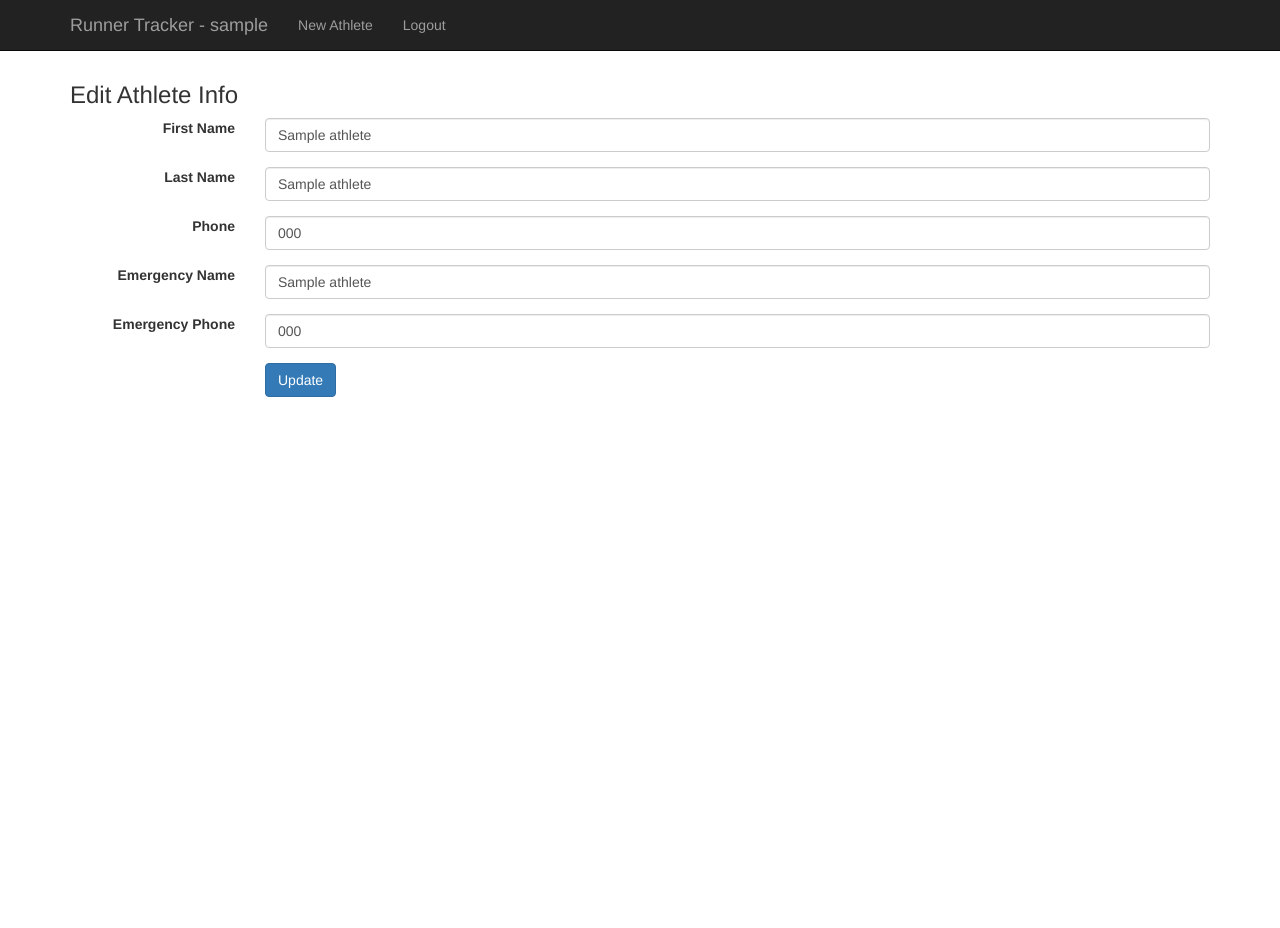
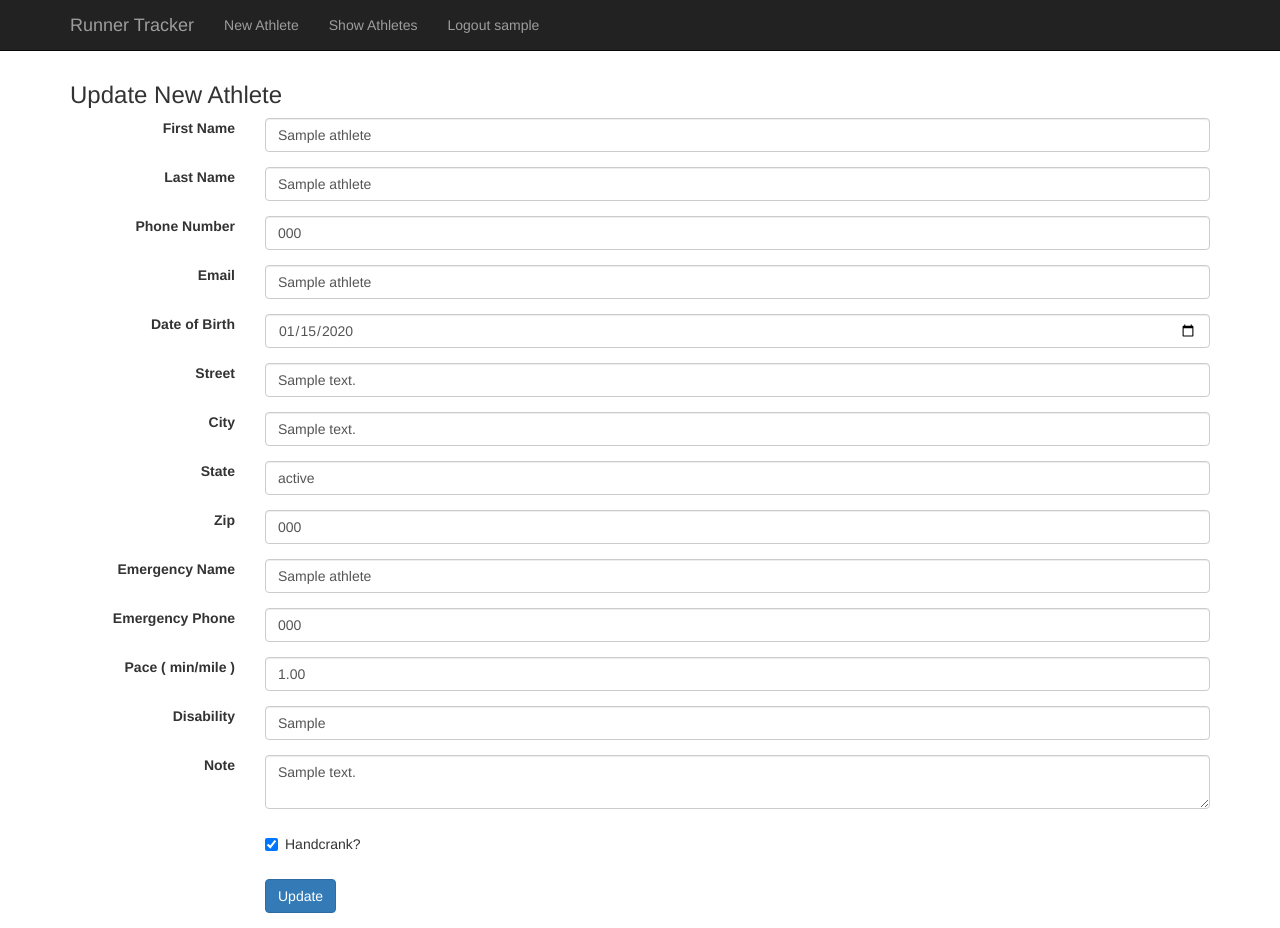
Before and after one commit to ericgarig/runner_tracker, a Flask app: page /athlete/1/edit in a window 1280 px wide. Before the commit the page ends 397 px from the top, so only its background shows below. Run offline with Flask 2, Linux system fonts and the light colour scheme; a user stored in the database is signed in; tables that the repository leaves empty hold one stand-in row (values such as "Sample post"); some libraries are stand-ins or nearby versions.

Commit message:
added handcrank flag. separated out athletes by type. combined edit and create into a single form ( removed the 2nd one ). updated model functions to test for null and empty strings

```diff
--- a/app/forms.py
+++ b/app/forms.py
@@ -1,3 +1,4 @@
+from decimal import Decimal, ROUND_UP
 from flask.ext.wtf import Form
 from wtforms import BooleanField, DateField, DecimalField, HiddenField, PasswordField, StringField, TextAreaField
 from wtforms.validators import DataRequired, Email, Length, NoneOf, NumberRange, Optional
@@ -5,22 +6,22 @@ from app.models import Athlete
 
 
 class EditForm(Form):
-	id = HiddenField('id', validators=[DataRequired()])
-	name_first = StringField('name_first', validators=[DataRequired()])
-	name_last = StringField('name_last', validators=[DataRequired()])
-	phone_number = StringField('phone_number')
-	email = StringField('email', validators=[Email(message='Not a valid email address')])
-	address_street = StringField('address_street')
-	address_city = StringField('address_city')
-	address_state = StringField('address_state', validators=[Length(max=2)])
-	address_zip = StringField('address_zip')
-	date_birth = DateField('date_birth')
-	disability = StringField('disability')
-	pace = DecimalField('pace')
-	ice_name = StringField('ice_name')
-	ice_phone = StringField('ice_phone')
-	note = TextAreaField('note')
-	is_handcrank = BooleanField('is_handcrank')
+	id = HiddenField('id', validators=[DataRequired(message='internal ID undefined')])
+	name_first = StringField('First Name', validators=[DataRequired(message='must enter a first name')])
+	name_last = StringField('Last Name', validators=[DataRequired(message='must enter a last name')])
+	phone_number = StringField('Phone Number', validators=[Optional()], default = '')
+	email = StringField('Email', validators=[Optional(), Email(message='Not a valid email address')], default = '')
+	date = DateField('Date of Birth', validators=[Optional()])
+	address_street = StringField('Street', validators=[Optional()], default = '')
+	address_city = StringField('City', validators=[Optional()], default = '')
+	address_state = StringField('State', validators=[Optional(), Length(max=2, message='must be 2 letters')], default = '')
+	address_zip = StringField('Zip', validators=[Optional()], default = '')
+	ice_name = StringField('Emergency Name', validators=[Optional()], default = '')
+	ice_phone = StringField('Emergency Phone', validators=[Optional()], default = '')
+	pace = DecimalField('Pace ( min/mile )', places=2, rounding=ROUND_UP, validators=[Optional()])
+	disability = StringField('Disability', validators=[Optional()], default = '')
+	note = TextAreaField('Note', validators=[Optional()], default = '')
+	is_handcrank = BooleanField('Handcrank?', validators=[Optional()], default=0)
 
 
 class DeleteForm(Form):
--- a/app/templates/athlete_edit.html
+++ b/app/templates/athlete_edit.html
@@ -2,33 +2,76 @@
 {% extends "base.html" %}
 
 {% block content %}
-<h3>Edit Athlete Info</h3>
-<form action="" method="post" name="form" value="form">
+<h3>{{ 'Create' if form.id.data == 0 else 'Update' }} New Athlete</h3>
+<form action="" method="post" name="edit">
 	{{form.hidden_tag()}}
 	<div class="form-group row">
-		<label for="name_first" class="col-sm-2 form-control-label text-right">First Name</label>
-		<div class="col-sm-10">{{ form.name_first(class_="col-sm-10 form-control") }}</div>
+		{{form.name_first.label(class_="col-sm-2 form-control-label text-right")}}
+		<div class="col-sm-10">{{ form.name_first(class_="col-sm-10 form-control", placeholder="Jane") }}</div>
 	</div>
 	<div class="form-group row">
-		<label for="name_last" class="col-sm-2 form-control-label text-right">Last Name</label>
-		<div class="col-sm-10">{{ form.name_last(class_="col-sm-10 form-control") }}</div>
+		{{form.name_last.label(class_="col-sm-2 form-control-label text-right")}}
+		<div class="col-sm-10">{{ form.name_last(class_="col-sm-10 form-control", placeholder="Doe") }}</div>
 	</div>
 	<div class="form-group row">
-		<label for="phone_number" class="col-sm-2 form-control-label text-right">Phone</label>
-		<div class="col-sm-10">{{ form.phone_number(class_="col-sm-10 form-control") }}</div>
+		{{form.phone_number.label(class_="col-sm-2 form-control-label text-right")}}
+		<div class="col-sm-10">{{ form.phone_number(class_="col-sm-10 form-control", placeholder="1234567890") }}</div>
 	</div>
 	<div class="form-group row">
-		<label for="ice_name" class="col-sm-2 form-control-label text-right">Emergency Name</label>
-		<div class="col-sm-10">{{ form.ice_name(class_="col-sm-10 form-control") }}</div>
+		{{form.email.label(class_="col-sm-2 form-control-label text-right")}}
+		<div class="col-sm-10">{{ form.name_last(class_="col-sm-10 form-control", placeholder="my-email@domain.com") }}</div>
 	</div>
 	<div class="form-group row">
-		<label for="ice_phone" class="col-sm-2 form-control-label text-right">Emergency Phone</label>
-		<div class="col-sm-10">{{ form.ice_phone(class_="col-sm-10 form-control") }}</div>
+		{{form.date.label(class_="col-sm-2 form-control-label text-right")}}
+		<div class="col-sm-10">{{ form.date(class_="col-sm-10 form-control") }}</div>
+	</div>
+	<div class="form-group row">
+		{{form.address_street.label(class_="col-sm-2 form-control-label text-right")}}
+		<div class="col-sm-10">{{ form.address_street(class_="col-sm-10 form-control", placeholder="123 Fake St.") }}</div>
+	</div>
+	<div class="form-group row">
+		{{form.address_city.label(class_="col-sm-2 form-control-label text-right")}}
+		<div class="col-sm-10">{{ form.address_city(class_="col-sm-10 form-control", placeholder="Fakeville") }}</div>
+	</div>
+	<div class="form-group row">
+		{{form.address_state.label(class_="col-sm-2 form-control-label text-right")}}
+		<div class="col-sm-10">{{ form.address_state(class_="col-sm-10 form-control", placeholder="ME") }}</div>
+	</div>
+	<div class="form-group row">
+		{{form.address_zip.label(class_="col-sm-2 form-control-label text-right")}}
+		<div class="col-sm-10">{{ form.address_zip(class_="col-sm-10 form-control", placeholder="12345") }}</div>
+	</div>
+	<div class="form-group row">
+		{{form.ice_name.label(class_="col-sm-2 form-control-label text-right")}}
+		<div class="col-sm-10">{{ form.ice_name(class_="col-sm-10 form-control", placeholder="John Doe") }}</div>
+	</div>
+	<div class="form-group row">
+		{{form.ice_phone.label(class_="col-sm-2 form-control-label text-right")}}
+		<div class="col-sm-10">{{ form.ice_phone(class_="col-sm-10 form-control", placeholder="0987654321") }}</div>
+	</div>
+	<div class="form-group row">
+		{{form.pace.label(class_="col-sm-2 form-control-label text-right")}}
+		<div class="col-sm-10">{{ form.pace(class_="col-sm-10 form-control", placeholder="7.5") }}</div>
+	</div>
+	<div class="form-group row">
+		{{form.disability.label(class_="col-sm-2 form-control-label text-right")}}
+		<div class="col-sm-10">{{ form.disability(class_="col-sm-10 form-control", placeholder="BK") }}</div>
+	</div>
+	<div class="form-group row">
+		{{form.note.label(class_="col-sm-2 form-control-label text-right")}}
+		<div class="col-sm-10">{{ form.note(class_="col-sm-10 form-control", placeholder="Something intersting goes here...") }}</div>
+	</div>
+	<div class="form-group row">
+		<div class="col-sm-offset-2 col-sm-10">
+			<div class="checkbox">
+				<label>{{ form.is_handcrank(class_="checkbox") }}Handcrank?</label>
+			</div>
+		</div>
 	</div>
 
 	<div class="form-group row">
 		<div class="col-sm-offset-2 col-sm-10">
-			<button type="submit" class="btn btn-primary">Update</button>
+			<button type="submit" class="btn btn-primary">{{ 'Create' if form.id.data == 0 else 'Update' }}</button>
 		</div>
 	</div>
 </form>
--- a/app/templates/base.html
+++ b/app/templates/base.html
@@ -61,6 +61,7 @@
 				$('input[name="date"]').daterangepicker({
 					singleDatePicker: true,
 					showDropdowns: true,
+					startDate: "1900-01-01",
 					locale: {
 						format: 'YYYY-MM-DD'
 					}
--- a/app/templates/navbar.html
+++ b/app/templates/navbar.html
@@ -7,7 +7,7 @@
 				<span class="icon-bar"></span>
 				<span class="icon-bar"></span>
 			</button>
-			<a class="navbar-brand" href="{{url_for('index')}}">Runner Tracker{% if not current_user.is_anonymous %} - {{ current_user.username }}{% endif %}</a>
+			<a class="navbar-brand" href="{{url_for('index')}}">Runner Tracker</a>
 		</div>
 		<div id="navbar" class="collapse navbar-collapse">
 			<ul class="nav navbar-nav">
@@ -15,7 +15,8 @@
 					<li><a href="{{url_for('login')}}">Login</a></li>
 				{% else %}
 					<li><a href="{{url_for('create_athlete')}}">New Athlete</a></li>
-					<li><a href="{{url_for('logout')}}">Logout</a></li>
+					<li><a href="{{url_for('index')}}">Show Athletes</a></li>
+					<li><a href="{{url_for('logout')}}">Logout {{ current_user.username if not current_user.is_anonymous }}</a></li>
 				{% endif %}
 			</ul>
 		</div>
--- a/app/views.py
+++ b/app/views.py
@@ -56,65 +56,73 @@ def logout():
 # ##########################
 
 @app.route('/')
-@app.route('/athlete/list')
+@app.route('/athlete')
 @login_required
 def index():
-	athletes = Athlete.query.get(1)
+	athletes = Athlete.query.first()
 	return render_template('index.html', athletes=athletes)
 
 
-@app.route('/new', methods=['GET', 'POST'])
+@app.route('/athlete/new', methods=['GET', 'POST'])
 @login_required
 def create_athlete():
 	form = EditForm()
 	if form.validate_on_submit():
-		new = Athlete(name_first=form.name_first.data,
-						name_last=form.name_last.data,
-						phone_number =convert_to_digits(form.phone_number.data),
-						email=form.email.data,
-						date_birth=form.date_birth.data,
-						disability=form.disability.data,
-						pace=form.pace.data,
-						address_street=form.address_street.data,
-						address_city=form.address_city.data,
-						address_state=form.address_state.data,
-						address_zip=form.address_zip.data,
-						ice_name=form.ice_name.data,
-						ice_phone=convert_to_digits(form.ice_phone.data),
-						note=form.note.data
-						)
+		new = Athlete(
+				name_first=form.name_first.data,
+				name_last=form.name_last.data,
+				phone_number =convert_to_digits(form.phone_number.data),
+				email=form.email.data,
+				date_birth=form.date_birth.data,
+				address_street=form.address_street.data,
+				address_city=form.address_city.data,
+				address_state=form.address_state.data,
+				address_zip=form.address_zip.data,
+				ice_name=form.ice_name.data,
+				ice_phone=convert_to_digits(form.ice_phone.data),
+				pace=form.pace.data,
+				disability=form.disability.data,
+				note=form.note.data,
+				is_handcrank=form.is_handcrank.data
+				)
 		db.session.add(new)
 		db.session.commit()
 		flash('New athlete created.')
 		return redirect(url_for('index'))
 	else:
 		form.id.data = 0
-		form.name_first.data = ''
-		form.name_last.data = ''
-		form.phone_number.data = ''
-		form.ice_phone.data = ''
-		form.ice_name.data = ''
-	return render_template('athlete_create.html', form=form)
+	return render_template('athlete_edit.html', form=form)
 
 
-@app.route('/athlete/<int:id>/view')
+@app.route('/athlete/<int:id>')
 @login_required
 def view_athlete(id):
 	athlete = Athlete.query.get(id)
-	return render_template('athlete_view.html', athlete=athlete)
+	return render_template('athlete.html', athlete=athlete)
 
 
 @app.route('/athlete/<int:id>/edit', methods=['GET', 'POST'])
 @login_required
 def edit_athlete(id):
 	form = EditForm()
+	print form.data
 	athlete = Athlete.query.get(id)
 	if form.validate_on_submit():
 		athlete.name_first = form.name_first.data
 		athlete.name_last = form.name_last.data
 		athlete.phone_number = convert_to_digits(form.phone_number.data)
+		athlete.email = form.email.data
+		athlete.date_birth = form.date.data
+		athlete.address_street = form.address_street.data
+		athlete.address_city = form.address_city.data
+		athlete.address_state = form.address_state.data
+		athlete.address_zip = form.address_zip.data
 		athlete.ice_phone = convert_to_digits(form.ice_phone.data)
 		athlete.ice_name = form.ice_name.data
+		athlete.pace = form.pace.data
+		athlete.disability = form.disability.data
+		athlete.note = form.note.data
+		athlete.is_handcrank = form.is_handcrank.data
 		db.session.commit()
 		flash('Athlete info updated.')
 		return redirect(url_for('view_athlete', id=athlete.id))
@@ -123,8 +131,18 @@ def edit_athlete(id):
 		form.name_first.data = athlete.name_first
 		form.name_last.data = athlete.name_last
 		form.phone_number.data = athlete.phone_number
+		form.email.data = athlete.email
+		form.date.data = athlete.date_birth
+		form.address_street.data = athlete.address_street
+		form.address_city.data = athlete.address_city
+		form.address_state.data = athlete.address_state
+		form.address_zip.data = athlete.address_zip
 		form.ice_phone.data = athlete.ice_phone
 		form.ice_name.data = athlete.ice_name
+		form.pace.data = athlete.pace
+		form.disability.data = athlete.disability
+		form.note.data = athlete.note
+		form.is_handcrank.data = athlete.is_handcrank
 	return render_template('athlete_edit.html', form=form)
 
 
@@ -149,7 +167,7 @@ def delete_athlete(id):
 # ##########################
 # WORKOUT
 # ##########################
-@app.route('/workout/create_for/<int:id>', methods=['GET', 'POST'])
+@app.route('/workout/<int:id>/new', methods=['GET', 'POST'])
 @login_required
 def new_workout(id):
 	new = Workout(athlete_id = Athlete.query.get(id).id, date = date.today())
```
Also changed, not shown: app/models.py (+36 -26 lines), app/templates/athlete.html (renamed from app/templates/athlete_view.html, +11 -6 lines), app/templates/athlete_create.html (deleted, +0 -100 lines), app/templates/index.html (+15 -0 lines), db_repository/versions/023_migration.py (added, +19 -0 lines), db_repository/versions/024_migration.py (added, +40 -0 lines).
